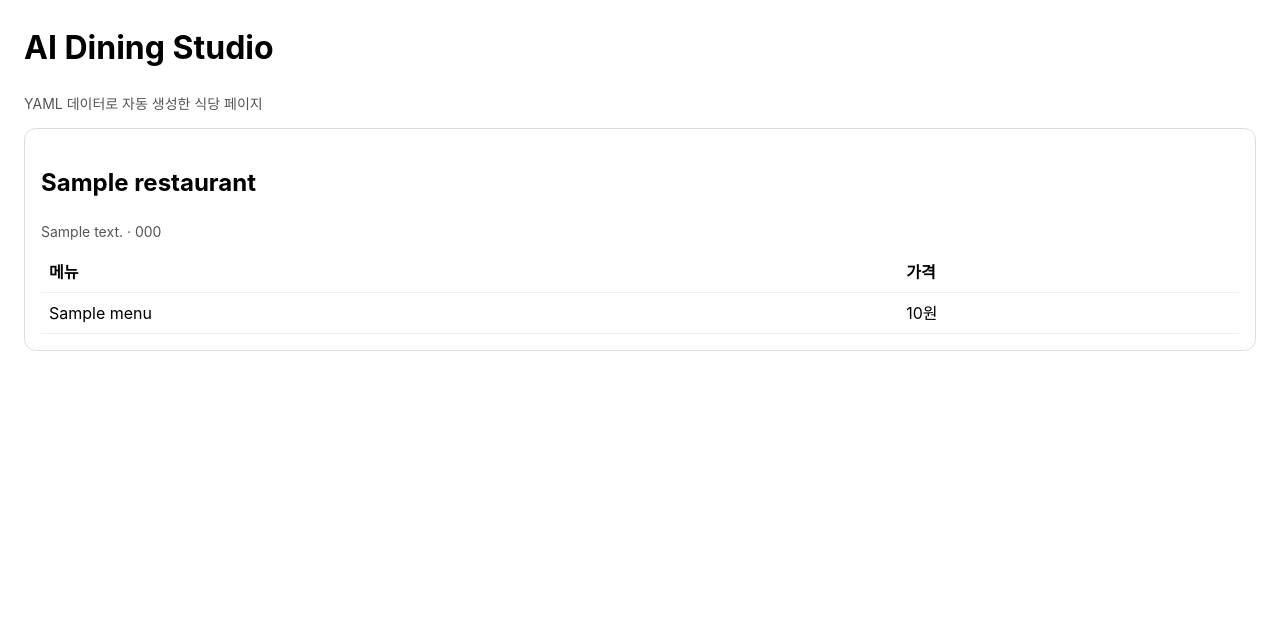
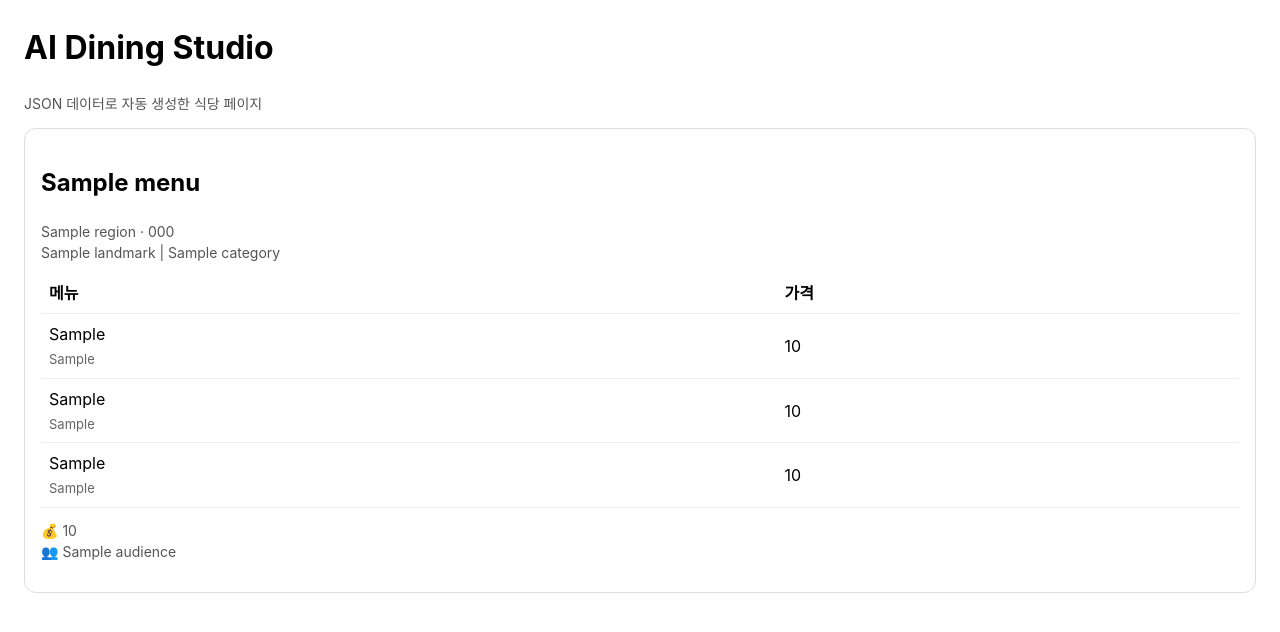
Before and after one commit to whitesudal/ai-dining-studio, a Python web app: template templates/index.html in a window 1280 px wide. Shown: the top 632 px of the page. Run offline with Jinja, Linux system fonts and the light colour scheme; the template is opened without the code that fills it: most values are stand-ins (such as "Sample title", 1, 10 or a date in 2020).

Commit message:
Update index.html

```diff
--- a/templates/index.html
+++ b/templates/index.html
@@ -10,30 +10,43 @@
     .meta { color: #555; font-size: 14px; }
     table { width: 100%; border-collapse: collapse; margin-top: 10px; }
     th, td { text-align: left; border-bottom: 1px solid #eee; padding: 8px; }
+    .description { color: #666; font-size: 13px; margin-top: 4px; }
   </style>
 </head>
 <body>
   <h1>AI Dining Studio</h1>
-  <p class="meta">YAML 데이터로 자동 생성한 식당 페이지</p>
+  <p class="meta">JSON 데이터로 자동 생성한 식당 페이지</p>
 
-  {% for r in restaurants %}
+  {% for name, r in menu.items() %}
   <div class="card">
-    <h2>{{ r.name }}</h2>
-    <div class="meta">{{ r.address }} · {{ r.phone }}</div>
+    <h2>{{ name }}</h2>
+    <div class="meta">{{ r.region }} · {{ r.tel }}</div>
+    <div class="meta">{{ r.landmark }} | {{ r.category }}</div>
 
     <table>
       <thead>
         <tr><th>메뉴</th><th>가격</th></tr>
       </thead>
       <tbody>
-        {% for m in r.menu %}
         <tr>
-          <td>{{ m.name }}</td>
-          <td>{{ "{:,}".format(m.price) }}원</td>
+          <td>{{ r.menu1 }}<div class="description">{{ r.method1 }}</div></td>
+          <td>{{ r.menu1_price }}</td>
         </tr>
-        {% endfor %}
+        <tr>
+          <td>{{ r.menu2 }}<div class="description">{{ r.method2 }}</div></td>
+          <td>{{ r.menu2_price }}</td>
+        </tr>
+        <tr>
+          <td>{{ r.menu3 }}<div class="description">{{ r.method3 }}</div></td>
+          <td>{{ r.menu3_price }}</td>
+        </tr>
       </tbody>
     </table>
+
+    <p class="meta" style="margin-top: 12px;">
+      💰 {{ r.price_level }}<br>
+      👥 {{ r.audience }}
+    </p>
   </div>
   {% endfor %}
 </body>
```
